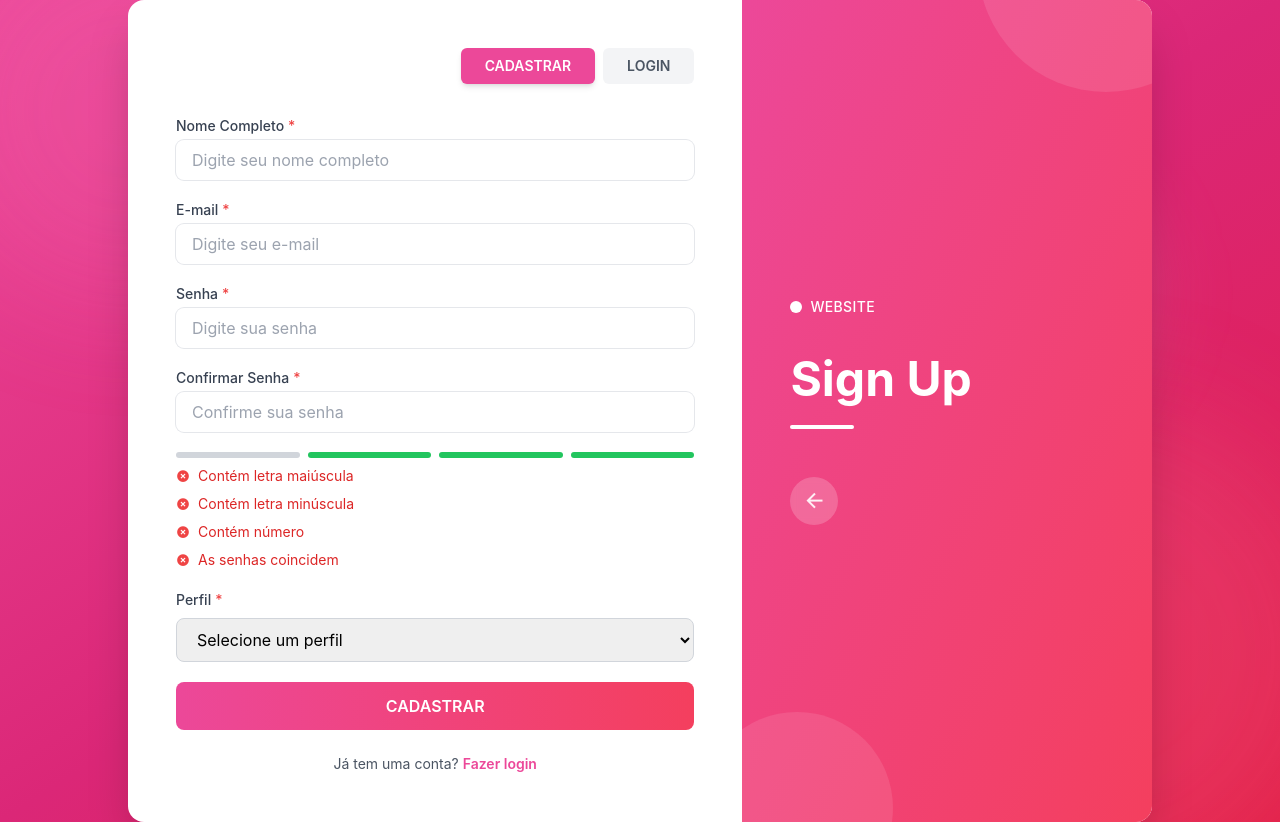
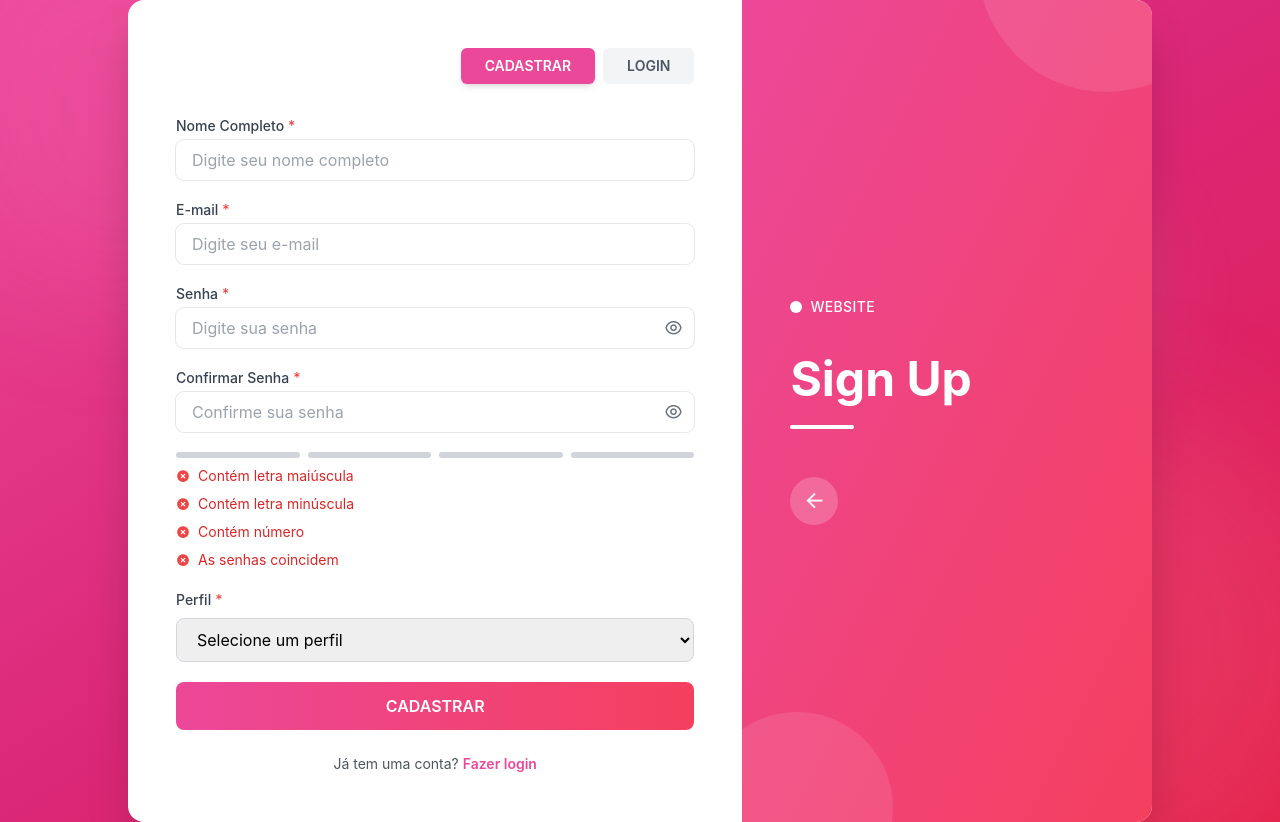
Before and after one commit to MayzaTunni/agenda-react-2025, a React app: page /register in a window 1280 px wide. Built offline with nearby package versions, Linux system fonts and the light colour scheme; the HTML template or start-up script is replaced by a standard one.

Commit message:
Implementa funcionalidade de mostrar/ocultar senha no componente FormInput e refatora a barra de progresso no PasswordValidator para utilizar um componente separado, melhorando a legibilidade e a manutenção do código.

```diff
--- a/src/components/FormInput.jsx
+++ b/src/components/FormInput.jsx
@@ -1,3 +1,5 @@
+import { useState } from 'react';
+
 const FormInput = ({
   label,
   name,
@@ -8,25 +10,47 @@ const FormInput = ({
   required = false,
   ...rest
 }) => {
+  const [showPassword, setShowPassword] = useState(false);
+
+  const isPassword = type === 'password';
+  const inputType = isPassword ? (showPassword ? 'text' : 'password') : type;
+
   return (
     <div className="mb-4">
-      <label htmlFor={name} className="block text-sm font-medium text-gray-700 mb-1">
+      <label
+        htmlFor={name}
+        className="block text-sm font-medium text-gray-700 mb-1"
+      >
         {label}
         {required && <span className="text-red-500 ml-1">*</span>}
       </label>
+      <div className="relative">
         <input
           id={name}
-        type={type}
+          type={inputType}
           placeholder={placeholder}
           {...register}
           {...rest}
           className={`w-full px-4 py-2 ring-1 focus:ring-pink-500 rounded-lg transition-all duration-300 outline-none focus:outline-none focus-visible:outline-none ease-in-out hover:placeholder-gray-700 hover:bg-pink-50 hover:ring-pink-50 bg-white ${
             error ? 'ring-red-500' : 'ring-gray-200'
-        } placeholder:transition-colors placeholder:duration-300 focus:shadow-[0_0_0_4px_rgba(236,72,153,0.25)]`}
+          } placeholder:transition-colors placeholder:duration-300 focus:shadow-[0_0_0_4px_rgba(236,72,153,0.25)] ${
+            isPassword ? 'pr-12' : ''
+          }`}
         />
-      {error && (
-        <p className="mt-1 text-sm text-red-600">{error.message}</p>
+        {isPassword && (
+          <button
+            type="button"
+            onClick={() => setShowPassword(!showPassword)}
+            className="absolute right-3 top-1/2 transform -translate-y-1/2 text-gray-500 hover:text-gray-700 transition-colors duration-200 focus:outline-none focus:text-pink-500"
+            aria-label={showPassword ? 'Ocultar senha' : 'Mostrar senha'}
+          >
+            <i
+              className={`ri-${showPassword ? 'eye-off' : 'eye'}-line text-lg`}
+            />
+          </button>
         )}
+      </div>
+      {error && <p className="mt-1 text-sm text-red-600">{error.message}</p>}
     </div>
   );
 };
--- a/src/components/PasswordValidator.tsx
+++ b/src/components/PasswordValidator.tsx
@@ -41,13 +41,22 @@ export default function PasswordValidator({
     },
   ];
 
+  const ProgressBar = ({ isValid }: { isValid: boolean }) => (
+    <div
+      style={{
+        transition: 'background-color 0.5s cubic-bezier(0.4, 0, 0.2, 1)',
+        backgroundColor: isValid ? '#22c55e' : '#d1d5db',
+      }}
+      className="flex-1 h-1.5 rounded-full"
+    />
+  );
+
   return (
     <div className="space-y-2">
       <div className="flex flex-row items-center gap-2 w-full">
-        <div className="flex-1 h-1.5 bg-gray-300 rounded-full" />
-        <div className="flex-1 h-1.5 bg-green-500 rounded-full" />
-        <div className="flex-1 h-1.5 bg-green-500 rounded-full" />
-        <div className="flex-1 h-1.5 bg-green-500 rounded-full" />
+        {validationRules.map((rule, index) => (
+          <ProgressBar key={index} isValid={rule.isValid} />
+        ))}
       </div>
       {validationRules.map((rule, index) => (
         <div key={index} className="flex items-center gap-2 text-sm">
```
Lines whose indentation alone changed are shown as unchanged.
